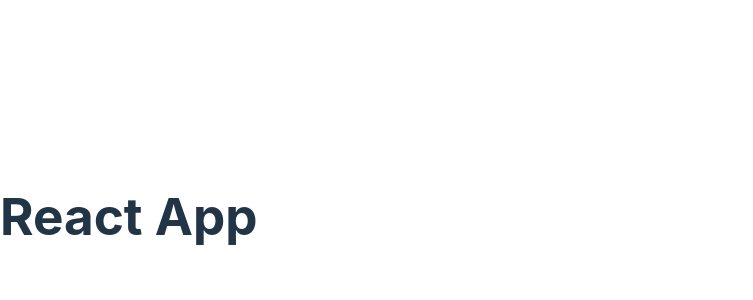
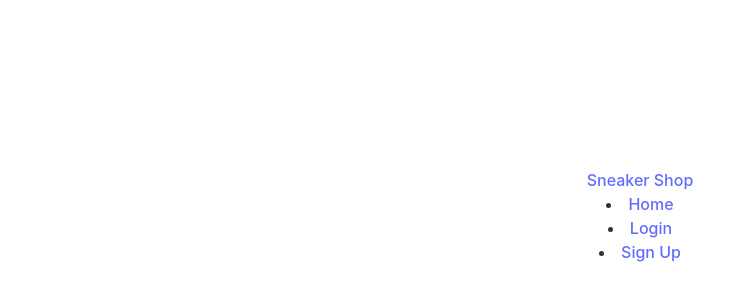
Before and after one commit to isaacach/react-ecommerce, a React (Vite) app in the folder frontend/: page / in a window 1280 px wide. Shown: the part 184-484 px from the top of the page, without its empty margins (0-753 px from the left). Built offline with nearby package versions, Linux system fonts and the light colour scheme.

Commit message:
added router

```diff
--- a/frontend/src/App.jsx
+++ b/frontend/src/App.jsx
@@ -1,10 +1,103 @@
-import React, { Component } from 'react';
+import { Component } from 'react';
+import { Routes, Route, Link } from "react-router-dom";
+import "./App.css";
+
+import AuthService from "./services/auth-service";
+
+import Home from "./pages/Home.jsx";
+import Login from "./pages/Login.jsx";
+import Register from "./pages/Register.jsx";
+import Profile from "./pages/Profile.jsx";
 
 class App extends Component {
+
+  constructor(props) {
+    super(props);
+    this.logOut = this.logOut.bind(this);
+
+    this.state = {
+      currentUser: undefined
+    };
+  }
+
+  componentDidMount() {
+    const user = AuthService.getCurrentUser();
+
+    if (user) {
+      this.setState({
+        currentUser: user,
+      });
+    }
+  }
+
+  logOut() {
+    AuthService.logout();
+    this.setState({
+      currentUser: undefined
+    });
+  }
+
+
   render() {
+    const { currentUser } = this.state;
+
     return (
       <div>
-        <h1>React App</h1>
+        <nav className="navbar navbar-expand navbar-dark bg-dark">
+          <Link to={"/"} className="navbar-brand">
+            Sneaker Shop
+          </Link>
+          <div className="navbar-nav mr-auto">
+            <li className="nav-item">
+              <Link to={"/home"} className="nav-link">
+                Home
+              </Link>
+            </li>
+            {currentUser && (
+              <li className="nav-item">
+                <Link to={"/profile"} className="nav-link">
+                  Profile
+                </Link>
+              </li>
+            )}
+          </div>
+          {currentUser ? (
+            <div className="navbar-nav ml-auto">
+              <li className="nav-item">
+                <Link to={"/profile"} className="nav-link">
+                  {currentUser.username}
+                </Link>
+              </li>
+              <li className="nav-item">
+                <a href="/login" className="nav-link" onClick={this.logOut}>
+                  LogOut
+                </a>
+              </li>
+            </div>
+          ) : (
+              <div className="navbar-nav ml-auto">
+                <li className="nav-item">
+                  <Link to={"/login"} className="nav-link">
+                    Login
+                </Link>
+                </li>
+                <li className="nav-item">
+                  <Link to={"/register"} className="nav-link">
+                    Sign Up
+                </Link>
+                </li>
+              </div>
+            )}
+        </nav>
+
+        <div className="container mt-3">
+          <Routes>
+            <Route path="/home" element={<Home />} />
+            <Route path="/login" element={<Login />} />
+            <Route path="/register" element={<Register />} />
+            <Route path="/profile" element={<Profile />} />
+          </Routes>
+        </div>
       </div>
     );
   }
--- a/frontend/src/pages/Home.jsx
+++ b/frontend/src/pages/Home.jsx
@@ -0,0 +1,42 @@
+import { Component } from "react";
+
+import userService from "../services/user-service";
+
+export default class Home extends Component {
+  constructor(props) {
+    super(props);
+
+    this.state = {
+      content: ""
+    };
+  }
+
+  componentDidMount() {
+    userService.getPublicContent().then(
+      response => {
+        this.setState({
+          content: response.data
+        });
+      },
+      error => {
+        this.setState({
+          content:
+            (error.response && error.response.data && error.response.data.message) ||
+            error.message ||
+            error.toString()
+        });
+      }
+    );
+  }
+
+  render() {
+    return (
+      <div>
+        <header>
+          <h3>Home</h3>
+        </header>
+        <p>{this.state.content}</p>
+      </div>
+    );
+  }
+}
--- a/frontend/src/pages/Login.jsx
+++ b/frontend/src/pages/Login.jsx
@@ -4,7 +4,7 @@
 import Input from "react-validation/build/input";
 import CheckButton from "react-validation/build/button";
 
-import AuthService from "../services/auth.service";
+import AuthService from "../services/auth-service";
 
 import { withRouter } from "../common/with-router";
 
--- a/frontend/src/pages/Profile.jsx
+++ b/frontend/src/pages/Profile.jsx
@@ -0,0 +1,62 @@
+import { Component } from "react";
+import { Navigate } from "react-router-dom";
+import AuthService from "../services/auth-service";
+
+export default class Profile extends Component {
+  constructor(props) {
+    super(props);
+
+    this.state = {
+      redirect: null,
+      userReady: false,
+      currentUser: {username: "" }
+    };
+  }
+
+  componentDidMount() {
+    const currentUser = AuthService.getCurrentUser();
+
+    if (!currentUser) this.setState({ redirect: "/home" });
+    this.setState({ currentUser: currentUser, userReady: true })
+  }
+
+  render() {
+    if (this.state.redirect) {
+      return <Navigate to={this.state.redirect} />
+    }
+
+    const { currentUser } = this.state;
+
+    return (
+      <div>
+        {(this.state.userReady) ?
+          <div>
+            <header >
+              <h3>
+                <strong>{currentUser.username}</strong> Profile
+              </h3>
+            </header>
+            <p>
+              <strong>Token:</strong>{" "}
+              {currentUser.accessToken.substring(0, 20)} ...{" "}
+              {currentUser.accessToken.substr(currentUser.accessToken.length - 20)}
+            </p>
+            <p>
+              <strong>Id:</strong>{" "}
+              {currentUser.id}
+            </p>
+            <p>
+              <strong>Email:</strong>{" "}
+              {currentUser.email}
+            </p>
+            <strong>Authorities:</strong>
+            <ul>
+              {currentUser.roles &&
+                currentUser.roles.map((role, index) => <li key={index}>{role}</li>)
+                }
+            </ul>
+          </div> : null}
+      </div>
+    );
+  }
+}
--- a/frontend/src/pages/Register.jsx
+++ b/frontend/src/pages/Register.jsx
@@ -4,7 +4,7 @@
 import CheckButton from "react-validation/build/button";
 import { isEmail } from "validator";
 
-import AuthService from "../services/auth.service";
+import AuthService from "../services/auth-service";
 
 const required = value => {
   if (!value) {
```
Also changed, not shown: frontend/src/common/with-router.jsx (renamed from frontend/src/common/with-router.js).
